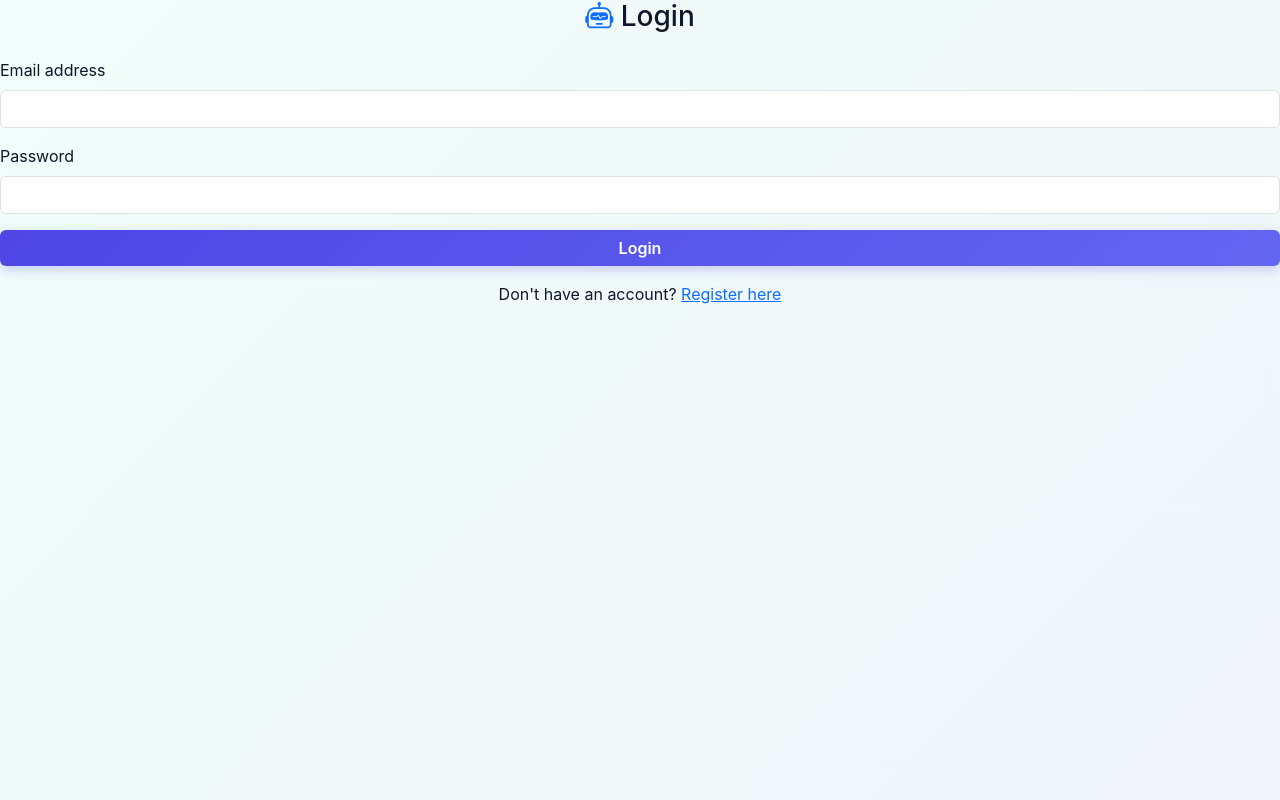
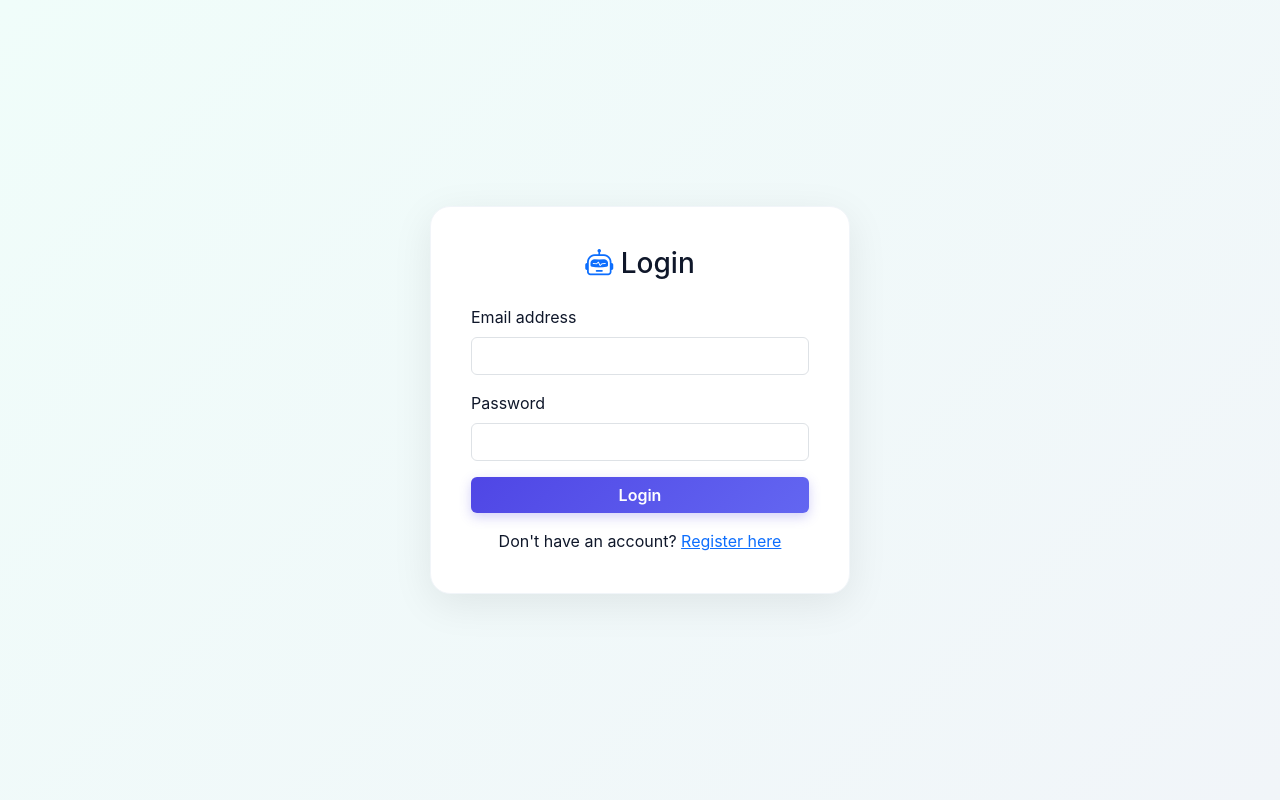
Before and after one commit to sanjankumar540/Ai-based-business-advisor-chatbot, a Flask app: page /login in a window 1280 px wide. Run offline with Flask 3, Linux system fonts and the light colour scheme.

Commit message:
Fixed login page width and restored health score UI

```diff
--- a/static/css/style.css
+++ b/static/css/style.css
@@ -172,6 +172,30 @@ body {
   box-shadow: 0 4px 20px rgba(0,0,0,0.02);
 }
 
+/* ---------- Landing / Auth ---------- */
+.landing-hero {
+  background: linear-gradient(180deg, #f0fdfa 0%, #ffffff 40%);
+}
+
+.auth-wrapper {
+  min-height: 100vh;
+  display: flex;
+  align-items: center;
+  justify-content: center;
+  background: linear-gradient(135deg, #f0fdfa 0%, #f1f5f9 100%);
+}
+
+.auth-card {
+  background: #fff;
+  padding: 2.5rem;
+  border-radius: 20px;
+  box-shadow: 0 10px 40px rgba(0,0,0,0.08);
+  width: 100%;
+  max-width: 420px;
+  border: 1px solid #f1f5f9;
+  animation: popIn 0.5s ease-out;
+}
+
 /* ---------- Chat UI ---------- */
 .chat-layout {
   display: flex;
```
Also changed, not shown: other parts of static/css/style.css (+54 -0 lines).
